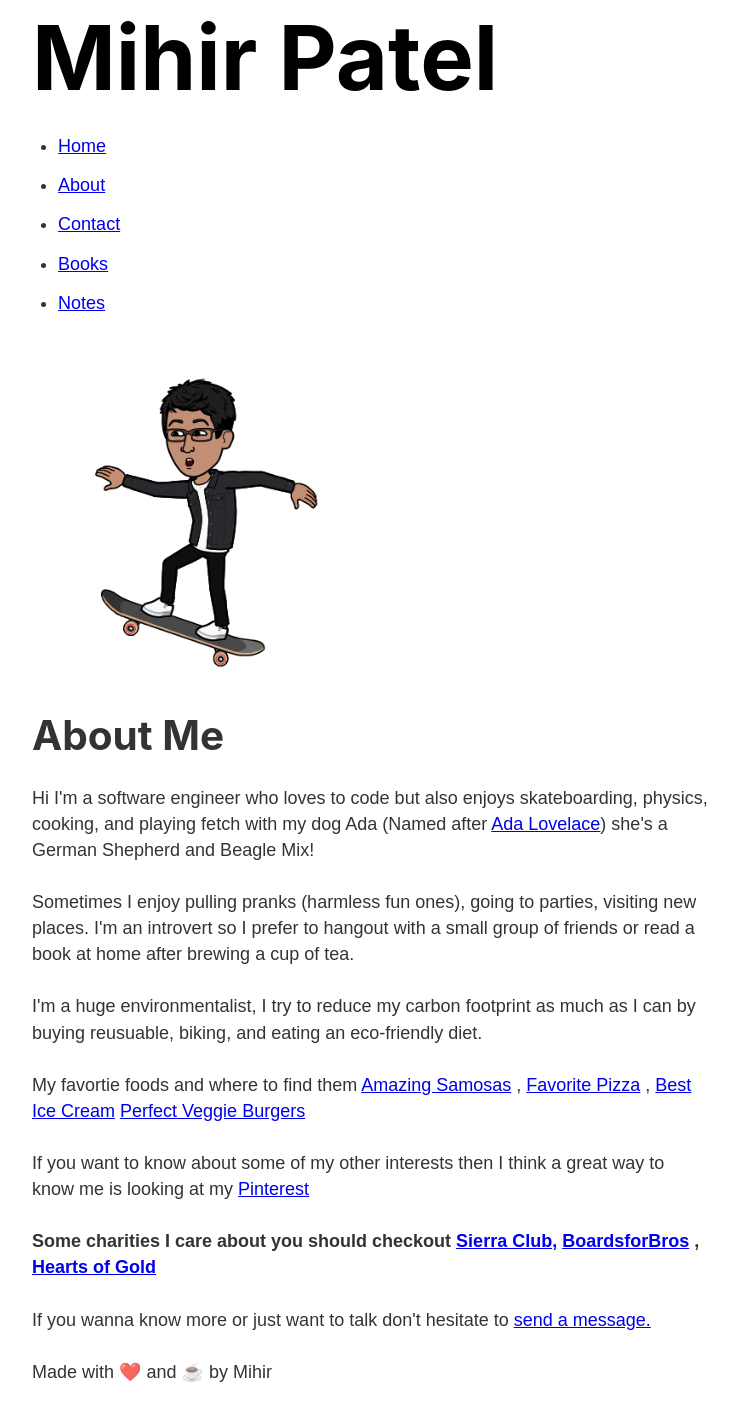
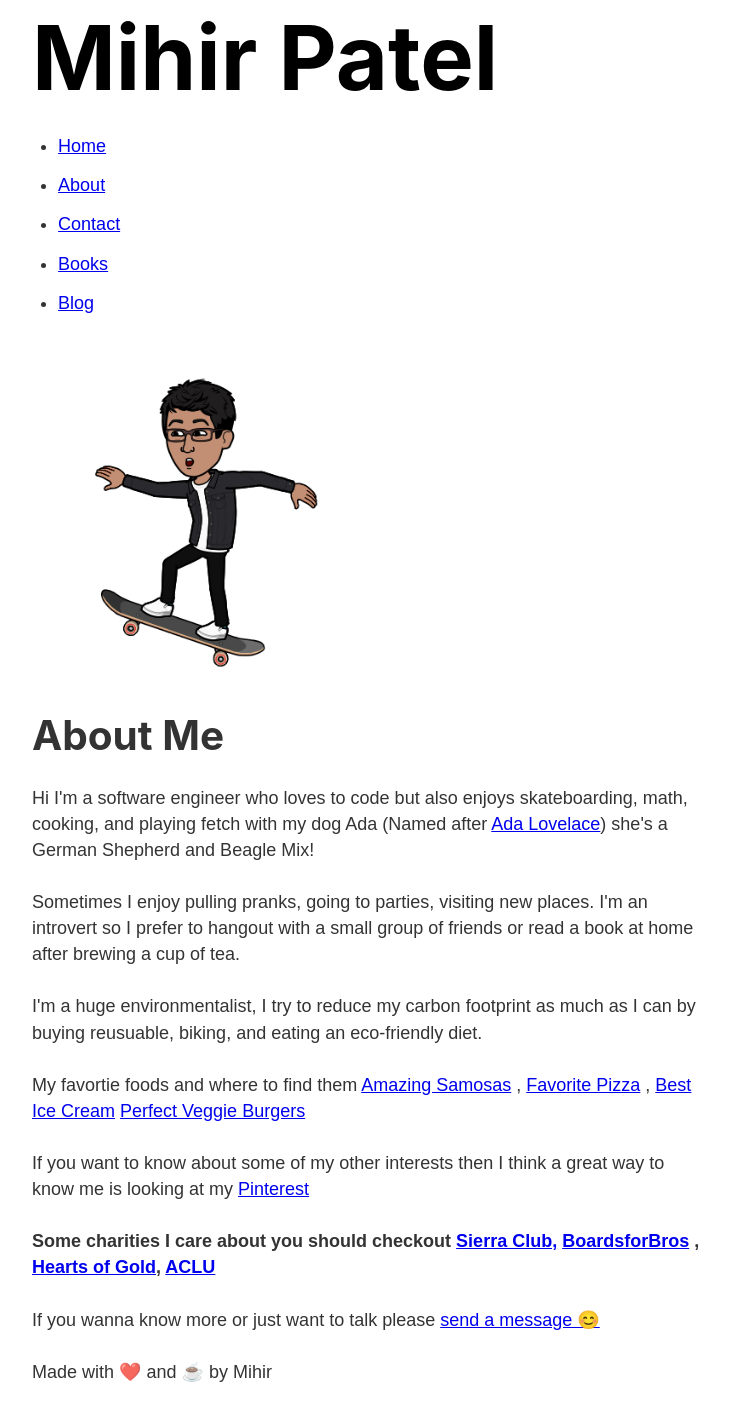
Before and after one commit to mihirpatelx/personalsite, a Gatsby site: page /about in a window 1280 px wide. Shown: the part 28-1448 px from the top of the page, without its empty margins (269-1007 px from the left). Built offline with nearby package versions, Linux system fonts and the light colour scheme; Gatsby itself is replaced by a stand-in of ours.

Commit message:
Text Changes

```diff
--- a/src/components/header.js
+++ b/src/components/header.js
@@ -25,7 +25,7 @@ const header = () => {
                          <Link className={headerStyles.navItem} activeClassName = {headerStyles.activeNavItem}  to="/books">Books</Link>
                     </li>
                     <li>
-                         <a    className={headerStyles.navItem} href="https://reading.supply/@mihir" target="_blank" >Notes </a>
+                         <a    className={headerStyles.navItem} href="https://medium.com/@mihirpatelx" target="_blank" >Blog </a>
                         {/* <Link className={headerStyles.navItem} activeClassName = {headerStyles.activeNavItem}  to="/blog">Blog</Link> */}
                     </li>
 
--- a/src/pages/about.js
+++ b/src/pages/about.js
@@ -20,15 +20,15 @@ const aboutpage = () => {
              <h1>About Me</h1>
 
 
-             <p> Hi I'm a software engineer who loves to code but also enjoys skateboarding, physics, cooking, and playing fetch with my dog Ada (Named after <a href="https://en.wikipedia.org/wiki/Ada_Lovelace"> Ada Lovelace</a>) she's a German Shepherd and Beagle Mix!</p>
-             <p> Sometimes I enjoy pulling pranks (harmless fun ones), going to parties, visiting new places. I'm an introvert so I prefer to hangout with a small group of friends or read a book at home after brewing a cup of tea.</p>
+             <p> Hi I'm a software engineer who loves to code but also enjoys skateboarding, math, cooking, and playing fetch with my dog Ada (Named after <a href="https://en.wikipedia.org/wiki/Ada_Lovelace"> Ada Lovelace</a>) she's a German Shepherd and Beagle Mix!</p>
+             <p> Sometimes I enjoy pulling pranks, going to parties, visiting new places. I'm an introvert so I prefer to hangout with a small group of friends or read a book at home after brewing a cup of tea.</p>
              <p> I'm a huge environmentalist, I try to reduce my carbon footprint as much as I can by buying reusuable, biking, and eating an eco-friendly diet.</p>
              <p> My favortie foods and where to find them  <a href=" http://places.singleplatform.com/punjab-23/menu?ref=googleplaces.singleplatform.com"> Amazing Samosas</a> , <a href="http://www.robertaspizza.com/"> Favorite Pizza</a> , <a href="https://vanleeuwenicecream.com/"> Best Ice Cream</a> <a href="http://www.vivavegan.com/"> Perfect Veggie Burgers</a> </p>
              <p> If you want to know about some of my other interests then I think a great way to know me is looking at my  <a href=" https://www.pinterest.com/mihirrx/"> Pinterest</a> </p>
-             <b> Some charities I care about you should checkout <a href="https://www.sierraclub.org/"> Sierra Club,</a> <a href="http://boards4bros.org/"> BoardsforBros</a> , <a href="https://www.heartsofgold.org/"> Hearts of Gold</a>
+             <b> Some charities I care about you should checkout <a href="https://www.sierraclub.org/"> Sierra Club,</a> <a href="http://boards4bros.org/"> BoardsforBros</a> , <a href="https://www.heartsofgold.org/"> Hearts of Gold</a>, <a href="https://www.aclu.org/"> ACLU</a>
              </b>
              <p></p>
-             <p>If you wanna know more or just want to talk don't hesitate to <Link to="/contact"> send a message.</Link> </p>
+             <p>If you wanna know more or just want to talk please <Link to="/contact"> send a message 😊</Link> </p>
 
         </Layout>
     )
--- a/src/pages/index.js
+++ b/src/pages/index.js
@@ -10,7 +10,7 @@ const IndexPage = () => {
              <h1> Hello! </h1>
 
              <img src= {dino} alt= "Hello"/>
-            <h2> I'm Mihir, a full-stack developer, who enjoys working with React, NodeJS and Python. I Studied Computer Science and Physics at Rutgers University</h2>
+            <h2> I'm Mihir, a Software Engineer, who enjoys working with Javascript, NodeJS, SQL and Python. I Studied Computer Science and Physics at Rutgers University</h2>
             {/* <p> Need a developer? <a href="/contact"> Contact me. </a></p> */}
             <h3> Need a developer? <Link to="/contact"> Contact me. </Link> </h3>
             <p></p>
```
Also changed, not shown: src/pages/Books.js (+1 -6 lines), src/pages/contact.js (+4 -4 lines).
